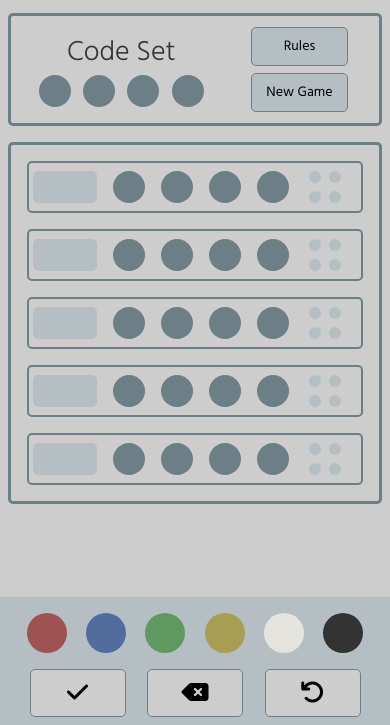
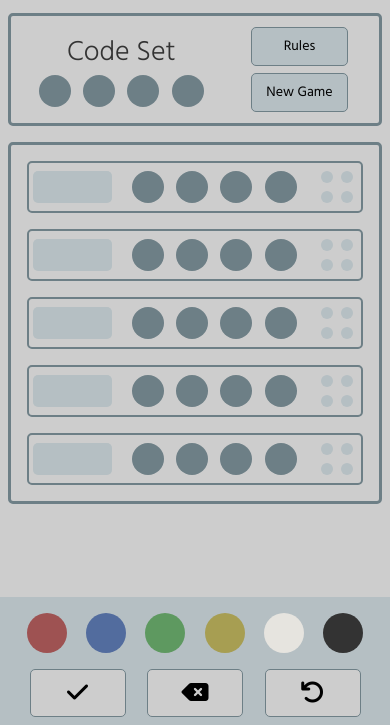
Before and after one commit to EvitaKnits/cerebral-cipher, a plain HTML site: page index.html in a window 390 px wide. Shown: the part 119-844 px from the top of the page. Drawn offline with Linux system fonts and the light colour scheme; a web font is replaced by a local one.

Commit message:
Make guess rows more responsive to account for super-narrow galaxy fold

```diff
--- a/assets/css/style.css
+++ b/assets/css/style.css
@@ -110,8 +110,9 @@ h2 {
 }
 
 .round-number {
-  width: 4em;
-  height: 2em;
+  min-width: 1em;
+  min-height: 0.5em;
+  flex-grow: 1;
   background-color: #b5bfc3;
   border: none;
   border-radius: 5px;
@@ -121,14 +122,19 @@ h2 {
 .colour-circles {
   display: flex;
   margin: 0.25em;
+  flex-grow: 2;
+  justify-content: space-evenly;
 }
 
 .colour-circles span {
-  width: 2em;
-  height: 2em;
+  min-width: 0.5em;
+  max-width: 2em;
+  min-height: 0.5em;
+  max-height: 2em;
+  flex-grow: 1;
   border-radius: 50%;
   background-color: #6D7F86;
-  margin: 0.25em 0.5em 0.25em 0.5em;
+  margin-top: 0.25em;
 }
 
 .feedback-circles {
```
